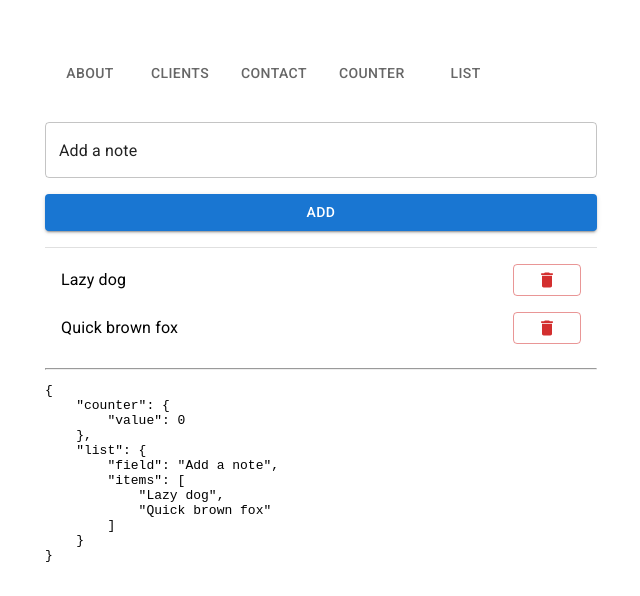
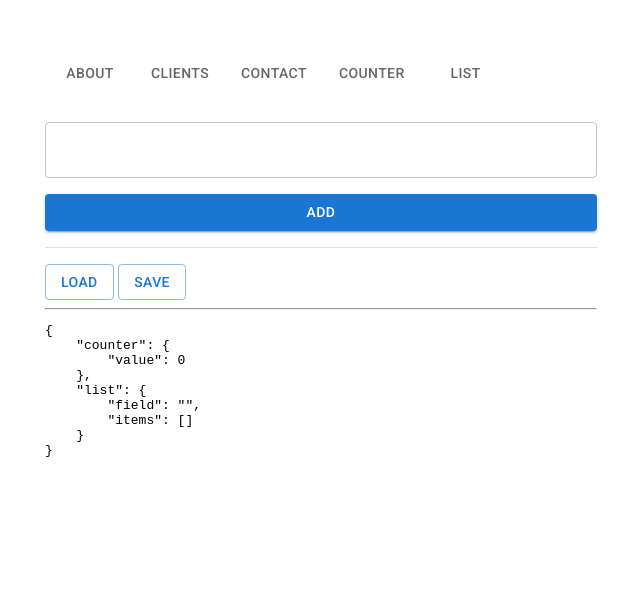
Before and after one commit to sowmma-roy/desn3037-w7-react, a React (Create React App) app: page /list in a window 1280 px wide. Shown: the top 596 px of the page, without its empty margins (319-959 px from the left). Built offline with nearby package versions, Linux system fonts and the light colour scheme.

Commit message:
Firebase implementation with get/add doc

```diff
--- a/package.json
+++ b/package.json
@@ -12,6 +12,7 @@
     "@testing-library/jest-dom": "^5.16.5",
     "@testing-library/react": "^13.4.0",
     "@testing-library/user-event": "^13.5.0",
+    "firebase": "^9.19.1",
     "react": "^18.2.0",
     "react-dom": "^18.2.0",
     "react-redux": "^8.0.5",
--- a/src/components/Sync.js
+++ b/src/components/Sync.js
@@ -1,7 +1,60 @@
 import { Box } from "@mui/system";
 import * as React from "react";//let this component have access to React and other components and facilities
+import { useSelector, useDispatch } from 'react-redux';//useSelector - collects the current state of a given object (full on parent or child) in the redux world //use Dispatch is use to update that object in the redux world
 
-import { useSelector, useDispatch } from 'react-redux';//useSelector - collects the current state of a given object (full on parent or child) in the redux world //use Dispatch is use to update that object in the redux world
+
+// Import the functions you need from the SDKs you need
+import { initializeApp } from "firebase/app";
+import { getFirestore, collection, getDocs, setDoc, doc, orderBy, query, limit } from 'firebase/firestore/lite';
+import { Button } from "@mui/material";
+import { WindowSharp } from "@mui/icons-material";
+
+
+// Your web app's Firebase configuration
+const firebaseConfig = {
+  apiKey: "AIzaSyDXIHO-QgiJ4fuT54Q2Wx1Q91HoCu1RdZg",
+  authDomain: "react-sample-72bbb.firebaseapp.com",
+  projectId: "react-sample-72bbb",
+  storageBucket: "react-sample-72bbb.appspot.com",
+  messagingSenderId: "980334147826",
+  appId: "1:980334147826:web:da3af209da7c471da8786b"
+};
+
+// Initialize Firebase
+const app = initializeApp(firebaseConfig);
+const db = getFirestore(app);
+
+
+async function getSnapshots() {
+    const col = collection(db, 'database');
+
+    const q = query(col, orderBy('created_time', 'desc'), limit(5));
+
+    const snapshot = await getDocs(q);
+    const list = snapshot.docs.map(doc => doc.data());
+
+
+    const json = list[0].data; //give us the lastest entry, and the data property gives us json
+
+    window.localStorage.setItem("payload", json);//Why are we doing this step? - we are updating local storage with the current value and the reloading the app
+    alert('Reloading app ...');
+    window.location.reload();
+
+    return list;
+}
+
+// Add a new document in collection "cities" - await function is a func, that does not wait on other code to finish (non dependant) and can work on its own
+async function addSnapshot () {
+    const timestamp = String(new Date().getTime());
+    const json = window.localStorage.getItem("payload");
+
+    await setDoc(doc(db, "database", timestamp), { //2nd parameter is name of collection in the firebase app, 3rd parameter is reference to the name of the document in our database, and codeblock is the object we enter into it (eg: data: los angeles). Note: sometimes we want the name of the document to be unique so that we can populate it with new data (or else it overides previous data)
+        data: json,
+        created_time: timestamp,
+
+    });
+}
+
 
 
 export default function Sync () {
@@ -14,8 +67,10 @@
 
 
     return (
-
         <Box>
+            <Button variant="outlined" onClick={(e) => getSnapshots()}>Load</Button>
+            &nbsp;
+            <Button variant="outlined" onClick={(e) => addSnapshot()}>Save</Button>
             <hr></hr>
             <pre>
                 {json}
--- a/src/redux/list.js
+++ b/src/redux/list.js
@@ -1,10 +1,8 @@
 import { createSlice } from '@reduxjs/toolkit'
 
 let initialState = {
-    field: "Add a note", //this will hold the users input, currently showing a default value
+    field: "", //this will hold the users input, currently showing a default value
     items: [ //user inputs will populate to this array
-        "Lazy dog",
-        "Quick brown fox"
     ]
 }
 
```
Also changed, not shown: 1 other file (tests, documents, lock files or other folders).
